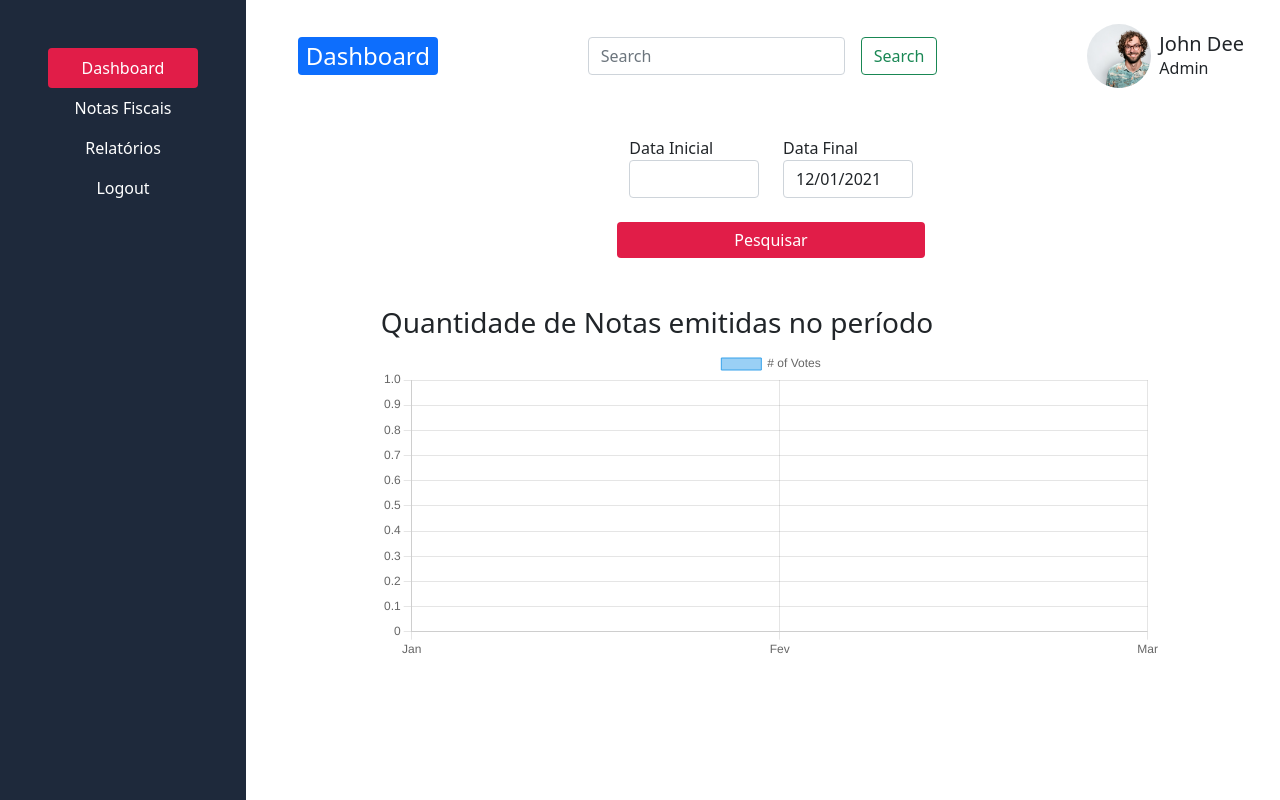
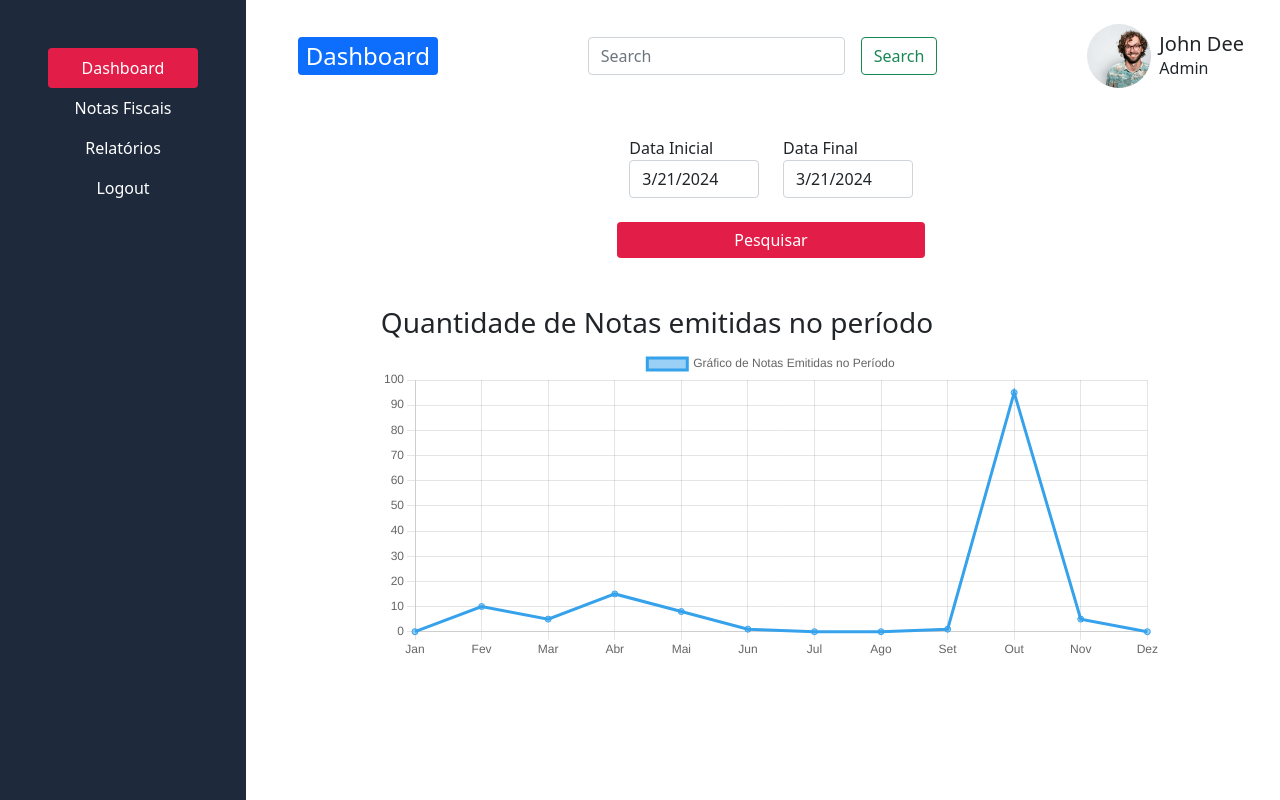
Before and after one commit to dezoliveira/myadmin, a plain HTML site: page src/pages/main.html in a window 1280 px wide. Drawn offline with nearby package versions, Linux system fonts and the light colour scheme.

Commit message:
Data improovments

```diff
--- a/src/js/main.js
+++ b/src/js/main.js
@@ -62,33 +62,28 @@ let invoices = [
 ]
 
 //Chart
-
 const ctx = document.getElementById('myChart');
-
-// const data = [1, 2, 3]
-let labels = ['Jan', 'Fev', 'Mar']
-
-const loadChart = () => {
-    ctx.innerHTML = ``
-    new Chart(ctx, {
+let chart = new Chart (ctx, {
     type: 'line',
     data: {
-          labels: labels,
-          datasets: [{
-            label: '# of Votes',
-            data: data,
-            borderWidth: 1
+        labels: ["Jan", "Fev", "Mar", "Abr", "Mai", "Jun", "Jul", "Ago", "Set", "Out", "Nov", "Dez"],
+        datasets:[{
+            label: "Gráfico de Notas Emitidas no Período",
+            data: [0, 10, 5, 15, 8, 1, 0, 0, 1, 95, 5, 0]
         }]
     },
     options: {
-          scales: {
-            y: {
-              beginAtZero: true
+        legend: {
+            display: true,
+            position: 'bottom'
+        },
+
+        title: {
+            display: true,
+            text: 'Gráfico de Notas Emitidas no Período'
         }
     }
-        }
-      });
-}
+})
 
 const invoiceStatus = ['Paga', 'Emitida', 'Em Atraso']
 
@@ -104,6 +99,27 @@ const selectInvoice = document.getElementById('select-invoice')
 const datePeriod = document.getElementById('date-period')
 const startDate = document.getElementById('start-date')
 const endDate = document.getElementById('end-date')
+
+let currentDate = new Date()
+let nextMonth = new Date(currentDate.setMonth(currentDate.getMonth() + 1))
+
+startDate.value = currentDate.toLocaleDateString()
+endDate.value = nextMonth.toLocaleDateString()
+
+const inputStartDate = document.getElementById('start-date')
+const inputEndDate = document.getElementById('end-date')
+
+inputStartDate.addEventListener('click', (e) => {
+    e.preventDefault()
+    startDate.setAttribute("type", 'date')
+    inputStartDate.showPicker()
+})
+
+inputEndDate.addEventListener('click', (e) => {
+    e.preventDefault()
+    endDate.setAttribute("type", 'date')
+    inputEndDate.showPicker()
+})
 
 const btnSearch = document.getElementById('btn-search')
 
@@ -124,7 +140,7 @@ window.onload = () => {
     loadInvoices()
 
     //chart
-    loadChart()
+    // loadChart()
 }
 
 //Functions
@@ -225,7 +241,8 @@ btnSearch.addEventListener('click', (e) => {
     })
 
     loadInvoices(filteredByData)
-    labels = ['cu', 'cu', 'cu']
+    chart.data.labels = ['cu']
+    chart.update()
 })
 
 //Status Change
--- a/src/pages/main.html
+++ b/src/pages/main.html
@@ -49,11 +49,11 @@
                     <div class="row d-flex align-items-center justify-content-center mt-4">
                         <div class="col-lg-6 col-sm-12">
                             <label for="start-date">Data Inicial</label>
-                            <input id="start-date" class="form-control" type="text" value=""/>
+                            <input id="start-date" class="form-control" type="text"/>
                         </div>
                         <div class="col-lg-6 col-sm-12">
                             <label for="end-date">Data Final</label>
-                            <input id="end-date" class="form-control" type="text" value="12/01/2021">
+                            <input id="end-date" class="form-control" type="text">
                         </div>
                     </div>
                     <div class="btn-group py-4">
```
Lines whose indentation alone changed are shown as unchanged.
